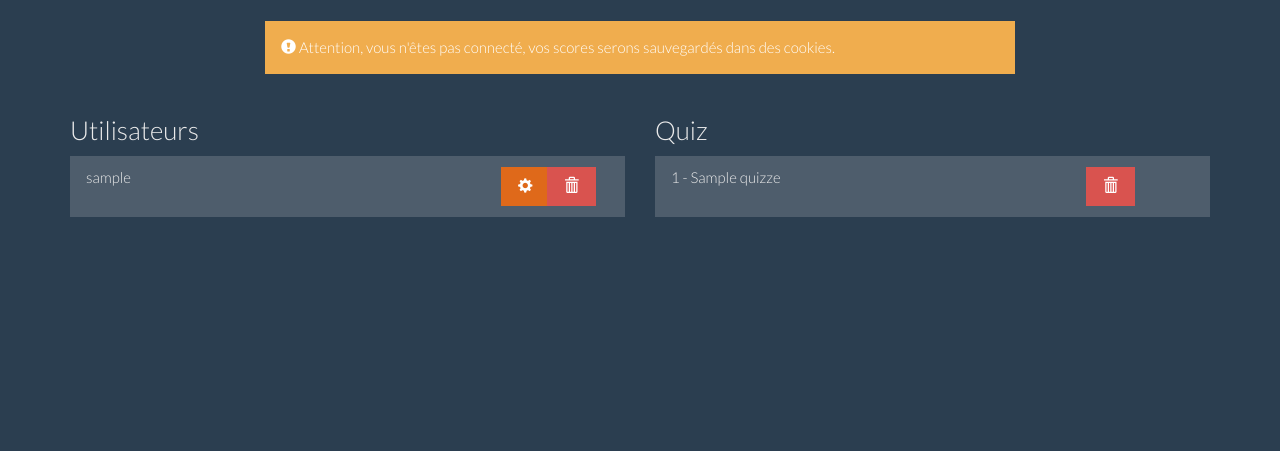
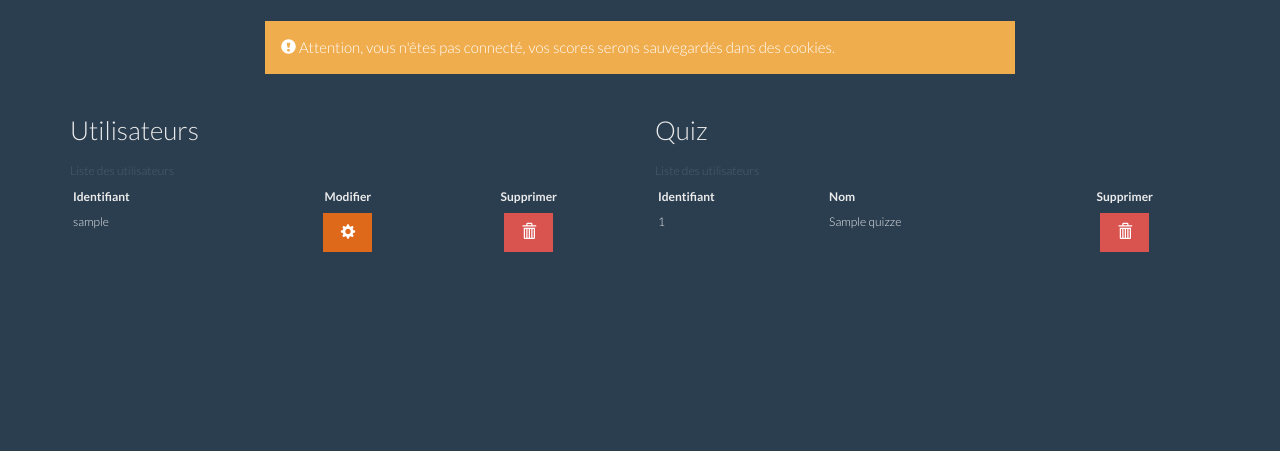
Before and after one commit to yoannfleurydev/mini-quiz, a PHP site: template views/admin.html.twig in a window 1280 px wide. Shown: the part 40-491 px from the top of the page. Run offline with PHP 8.4, Linux system fonts and the light colour scheme; the template is opened without the code that fills it: most values are stand-ins (such as "Sample title", 1, 10 or a date in 2020); some libraries are stand-ins or nearby versions.

Commit message:
fix administration layout

```diff
--- a/views/admin.html.twig
+++ b/views/admin.html.twig
@@ -3,57 +3,77 @@
 {% block content %}
     <div class="row">
         <div class="col-lg-6 col-md-6 col-sm-12">
+            {% if users is defined %}
                 <h3>Utilisateurs</h3>
-            {% if users is defined %}
-                <ul class="list-group">
+                <table class="table table-hover table-condensed">
+                    <caption>Liste des utilisateurs</caption>
+                    <thead>
+                    <tr>
+                        <th>Identifiant</th>
+                        <th class="text-center">Modifier</th>
+                        <th class="text-center">Supprimer</th>
+                    </tr>
+                    </thead>
+                    <tbody>
                     {% for user in users %}
-                        <li class="list-group-item">
-                            <div class="row">
-                                <div class="col-lg-9 col-md-9 col-sm12 col-xs-12">
+                        <tr>
+                            <td>
                                 {{ user.userLogin }}
-                                </div>
-                                <div class="col-lg-1 col-md-1 col-sm-1 col-xs-1">
+                            </td>
+                            <td class="text-center">
                                 <a href="{{ path('edituser', {id: user.userId}) }}" class="btn btn-primary"
                                    title="Modifier l'utilisateur" role="button">
                                     <span class="glyphicon glyphicon-cog"></span>
                                 </a>
-                                </div>
-                                <div class="col-lg-1 col-md-1 col-sm-1 col-xs-1">
+                            </td>
+                            <td class="text-center">
                                 <a href="{{ path('deleteuser', {id: user.userId}) }}" class="btn btn-danger"
                                    title="Supprimer l'utilisateur" role="button">
                                     <span class="glyphicon glyphicon-trash"></span>
                                 </a>
-                                </div>
-                            </div>
-                        </li>
+                            </td>
+                        </tr>
                     {% endfor %}
-                </ul>
+                    </tbody>
+                </table>
             {% else %}
                 <p>
                     Aucun utilisateur n'a été trouvé dans la base de données.
                 </p>
             {% endif %}
         </div>
+
         <div class="col-lg-6 col-md-6 col-sm-12">
             <h3>Quiz</h3>
             {% if quizzes is defined %}
-                <ul class="list-group">
+                <table class="table table-hover table-condensed">
+                    <caption>Liste des utilisateurs</caption>
+                    <thead>
+                    <tr>
+                        <th>Identifiant</th>
+                        <th>Nom</th>
+                        <th class="text-center">Supprimer</th>
+                    </tr>
+                    </thead>
+                    <tbody>
                     {% for quiz in quizzes %}
-                        <li class="list-group-item">
-                            <div class="row">
-                                <div class="col-lg-9 col-md-9 col-sm12 col-xs-12">
-                                    {{ quiz.quizId }} - {{ quiz.quizTitle }}
-                                </div>
-                                <div class="col-lg-1 col-md-1 col-sm-1 col-xs-1">
+                        <tr>
+                            <td>
+                                {{ quiz.quizId }}
+                            </td>
+                            <td class="">
+                                {{ quiz.quizTitle }}
+                            </td>
+                            <td class="text-center">
                                 <a href="{{ path('deletequiz', {id: quiz.quizId}) }}" class="btn btn-danger"
                                    title="Supprimer le Quiz" role="button">
                                     <span class="glyphicon glyphicon-trash"></span>
                                 </a>
-                                </div>
-                            </div>
-                        </li>
+                            </td>
+                        </tr>
                     {% endfor %}
-                </ul>
+                    </tbody>
+                </table>
             {% else %}
                 <p>
                     Aucun quiz n'a été trouvé dans la base de données.
--- a/views/index.html.twig
+++ b/views/index.html.twig
@@ -24,9 +24,7 @@
                     <tr>
                         <th>Titre</th>
                         <th>Description</th>
-                        {% if app.session.get("connected") %}
-                            <th class="text-center">Répondre</th>
-                        {% endif %}
+                        <th class="text-center">Répondre</th>
                         <th class="text-center">Stats</th>
                     </tr>
                     </thead>
```
Lines whose indentation alone changed are shown as unchanged.
